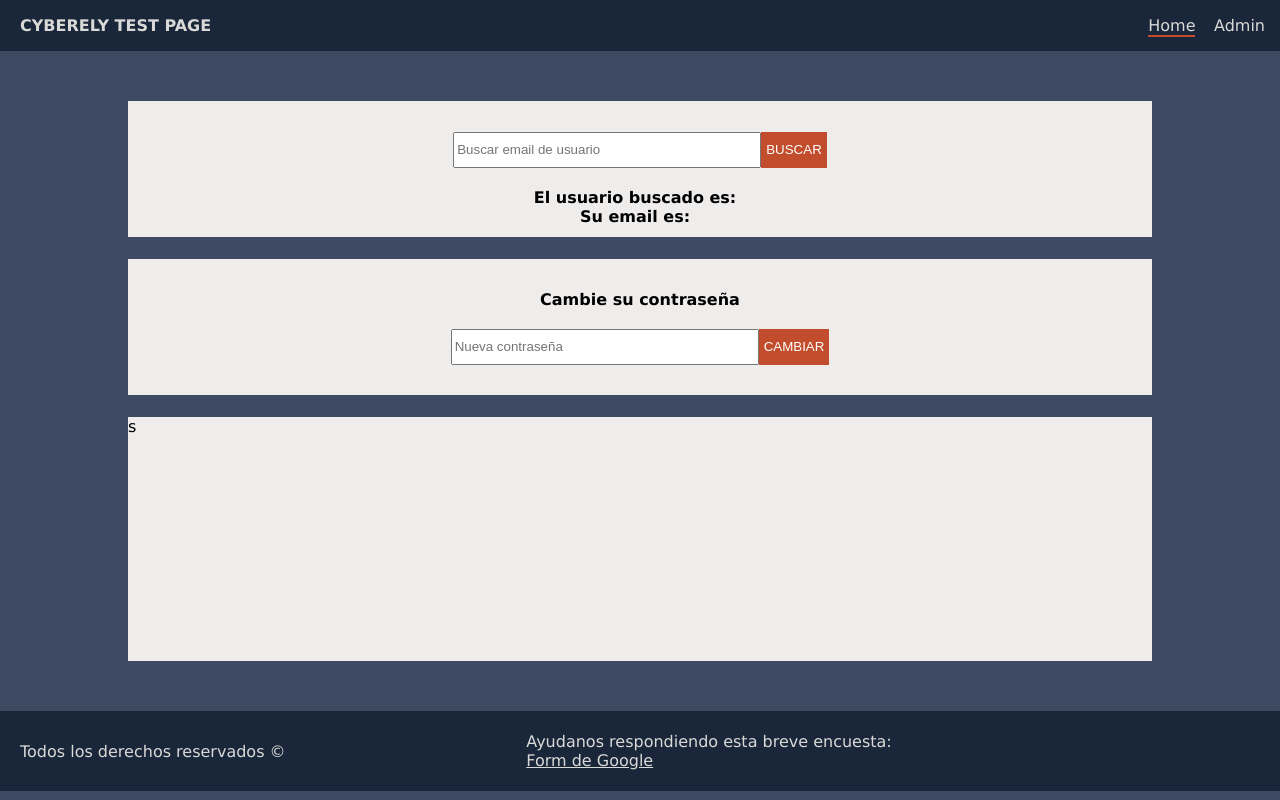
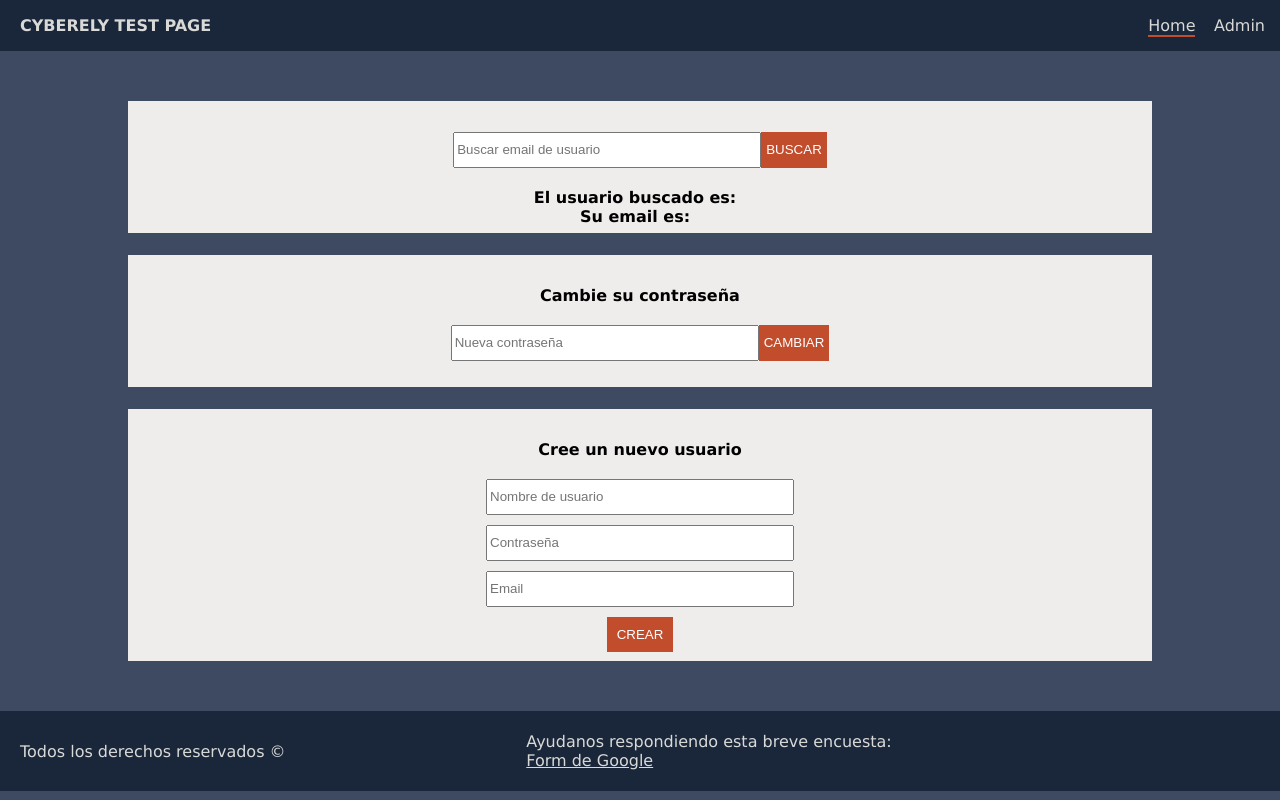
Before and after one commit to francofresno/dummy-serverside-cyberely, a website: page src/routes/pages/admin.html in a window 1280 px wide. Drawn offline with Linux system fonts and the light colour scheme.

Commit message:
crear user

```diff
--- a/app.js
+++ b/app.js
@@ -12,7 +12,7 @@ app.use(express.urlencoded({ extended: false }));
 app.use(express.json());
 
 app.use((req, res, next) => {
-  res.append("Access-Control-Allow-Origin", "https://cyberely-front.onrender.com");
+  res.append("Access-Control-Allow-Origin", "https://cyberely-test-vulns.onrender.com");
   res.append("Access-Control-Allow-Methods", "GET, POST, OPTIONS, PUT, PATCH, DELETE");
   res.append("Access-Control-Allow-Headers", "X-Requested-With,content-type");
   res.append("Access-Control-Allow-Credentials", true);
--- a/src/routes/pages/admin.html
+++ b/src/routes/pages/admin.html
@@ -10,6 +10,8 @@
     <script type="text/javascript">
       function buscar() {
         const buscarInput = document.getElementById("input-buscar");
+        if (!buscarInput.value) return;
+
         fetch(`https://cyberely-test-vulns.onrender.com/usuarios?nombre=${buscarInput.value}`, {
           method: "GET",
           mode: "cors",
@@ -27,6 +29,9 @@
 
       function cambiarPw() {
         const cambiarPwInput = document.getElementById("input-pw");
+
+        if (!cambiarPwInput.value) return;
+
         fetch(
           `https://cyberely-test-vulns.onrender.com/usuarios/changePassword?newPassword=${cambiarPwInput.value}&usuarioId=1`,
           {
@@ -44,6 +49,39 @@
 
           pwMensaje.innerHTML = "Contraseña cambiada con éxito";
         });
+      }
+
+      function crearUsuario() {
+        const usuario = document.getElementById("input-nuevo-usuario");
+        const pw = document.getElementById("input-nuevo-pw");
+        const email = document.getElementById("input-nuevo-email");
+
+        if (!usuario.value || !pw.value || !email.value) return;
+
+        fetch(`https://cyberely-test-vulns.onrender.com/usuarios/crearUsuario`, {
+          method: "POST",
+          mode: "cors",
+          credentials: "include",
+          headers: { "Content-Type": "application/json" },
+          body: JSON.stringify({
+            nombre: usuario.value,
+            contraseña: pw.value,
+            email: email.value,
+          }),
+        })
+          .then((response) => response.json())
+          .then(() => {
+            const usuarioMensaje = document.getElementById("usuario-mensaje");
+            const containerUsuario = document.getElementById("usuario-mensaje-container");
+            usuario.value = "";
+            pw.value = "";
+            email.value = "";
+            const child = containerUsuario.appendChild(document.createElement("i"));
+            child.classList.add("fa");
+            child.classList.add("fa-check");
+
+            usuarioMensaje.innerHTML = "Contraseña cambiada con éxito";
+          });
       }
     </script>
   </head>
@@ -136,7 +174,40 @@
           </div>
         </div>
       </div>
-      <div style="background-color: #efecec; height: 45%; width: 80%">s</div>
+      <div style="background-color: #efecec; height: 45%; width: 80%">
+        <div style="margin-top: 3%; width: 100%">
+          <div style="display: flex; flex-direction: column; width: 100%; align-items: center; margin-bottom: 20px">
+            <span style="font-weight: 700">Cree un nuevo usuario</span>
+          </div>
+          <div style="display: flex; flex-direction: column; justify-content: center; align-items: center; gap: 10px">
+            <input id="input-nuevo-usuario" placeholder="Nombre de usuario" style="width: 300px; height: 30px" />
+            <input id="input-nuevo-pw" type="password" placeholder="Contraseña" style="width: 300px; height: 30px" />
+            <input id="input-nuevo-email" placeholder="Email" style="width: 300px; height: 30px" />
+            <button
+              onclick="crearUsuario()"
+              style="background: #c24d2c; color: white; border: none; padding: 10px; cursor: pointer"
+            >
+              CREAR
+            </button>
+          </div>
+          <div
+            id="usuario-mensaje-container"
+            style="display: flex; color: green; align-items: self-end; width: 100%; justify-content: center"
+          >
+            <div
+              id="usuario-mensaje"
+              style="
+                display: flex;
+                justify-content: center;
+                margin-top: 15px;
+                color: green;
+                margin-right: 5px;
+                font-size: 10pt;
+              "
+            ></div>
+          </div>
+        </div>
+      </div>
     </div>
 
     <!-- FOOTER -->
```
Also changed, not shown: src/routes/pages/index.html (+5 -0 lines).
